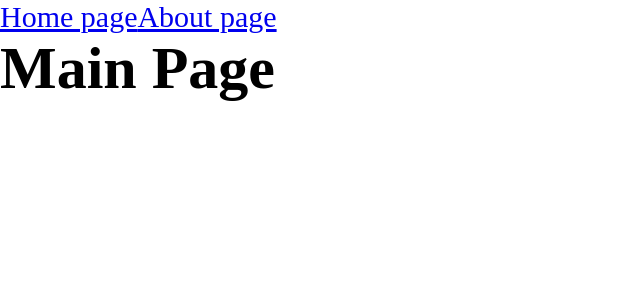
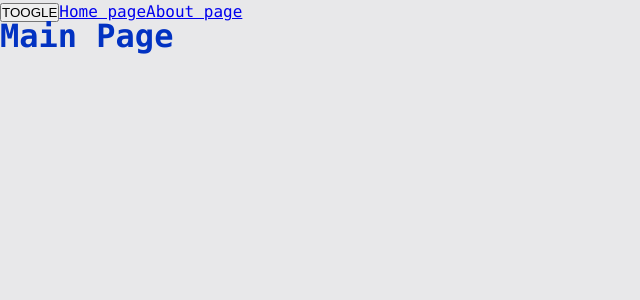
Before and after one commit to shumik323/photo-react, a React app: page / in a window 1280 px wide. Shown: the top 300 px of the page, without its empty margins (0-640 px from the left). Built offline with nearby package versions, Linux system fonts and the light colour scheme; the HTML template or start-up script is replaced by a standard one.

Commit message:
feat: add themes, scss, useThemes

```diff
--- a/src/App.tsx
+++ b/src/App.tsx
@@ -1,12 +1,16 @@
-import React, {Suspense} from 'react';
+import React, {Suspense, useContext, useState} from 'react';
 import {Link, Route, Routes} from 'react-router-dom';
-import './index.scss'
+import './styles/index.scss'
 import {AboutPageAsync} from "./pages/AboutPage/AboutPage.async";
 import {MainPageAsync} from "./pages/MainPage/MainPage.async";
+import {Theme, ThemeContext} from "./theme/ThemeContext";
+import {useTheme} from "./theme/useTheme";
 
 const App = () => {
+const { theme, toggleTheme } = useTheme();
     return (
-        <div className="app">
+        <div className={`app ${theme}`}>
+            <button onClick={toggleTheme}>TOOGLE</button>
             <Link to={'/'}>Home page</Link>
             <Link to={'/about'}>About page</Link>
             <Suspense fallback={<div>Loading...</div>}>
--- a/src/index.tsx
+++ b/src/index.tsx
@@ -1,10 +1,13 @@
 import {render} from 'react-dom';
 import App from "./App";
 import {BrowserRouter} from "react-router-dom";
+import ThemeProvider from "./theme/ThemeProvider";
 
 render (
     <BrowserRouter>
-        <App />
+        <ThemeProvider>
+            <App />
+        </ThemeProvider>
     </BrowserRouter>,
     document.getElementById('root')
 )
--- /dev/null
+++ b/src/styles/index.scss
@@ -0,0 +1,13 @@
+@import "reset";
+@import "variables/global";
+@import "themes/dark";
+@import "themes/normal";
+
+.app {
+  font: var(--font-m);
+
+  background: var(--bg-color);
+  color: var(--primary-color);
+
+  min-height: 100vh;
+}
--- a/src/index.scss
+++ b/src/styles/reset.scss
@@ -3,7 +3,3 @@
   padding: 0;
   box-sizing: border-box;
 }
-
-.app {
-  font-size: 30px;
-}
--- /dev/null
+++ b/src/styles/themes/dark.scss
@@ -0,0 +1,6 @@
+.app.dark {
+  --bg-color: #090949;
+
+  --primary-color: #049604;
+  --secondary-color: #04ff04;
+}
--- /dev/null
+++ b/src/styles/themes/normal.scss
@@ -0,0 +1,6 @@
+.app.light {
+  --bg-color: #e8e8ea;
+
+  --primary-color: #0232c2;
+  --secondary-color: #0449e8;
+}
--- /dev/null
+++ b/src/styles/variables/global.scss
@@ -0,0 +1,11 @@
+:root {
+  --font-family-main: Consolas, 'Times New Roman', Serif;
+
+  --font-size-m: 16px;
+  --font-line-m: 24px;
+  --font-m: var(--font-size-m) / var(--font-line-m) var(--font-family-main);
+
+  --font-size-l: 24px;
+  --font-line-l: 32px;
+  --font-l: var(--font-size-l) / var(--font-line-l) var(--font-family-main);
+}
--- /dev/null
+++ b/src/theme/ThemeContext.ts
@@ -0,0 +1,15 @@
+import {createContext} from "react";
+
+export enum Theme {
+    LIGHT = 'light',
+    DARK = 'dark',
+}
+
+export interface ThemeProps {
+    theme?: Theme,
+    setTheme?: (theme: Theme) => void,
+}
+
+export const ThemeContext = createContext<ThemeProps>({});
+
+export const LOCAL_STORAGE_THEME_KEY = 'theme';
--- /dev/null
+++ b/src/theme/ThemeProvider.tsx
@@ -0,0 +1,21 @@
+import {LOCAL_STORAGE_THEME_KEY, Theme, ThemeContext} from "./ThemeContext";
+import {FC, useMemo, useState} from "react";
+
+const defaultTheme = localStorage.getItem(LOCAL_STORAGE_THEME_KEY) as Theme || Theme.LIGHT
+
+const ThemeProvider: FC = ({children}) => {
+    const [theme, setTheme] = useState<Theme>(defaultTheme);
+
+    const defaultProps = useMemo(() => ({
+        theme: theme,
+        setTheme: setTheme,
+    }), [theme])
+
+    return (
+        <ThemeContext.Provider value={defaultProps}>
+            {children}
+        </ThemeContext.Provider>
+    );
+};
+
+export default ThemeProvider;
--- /dev/null
+++ b/src/theme/useTheme.ts
@@ -0,0 +1,25 @@
+import {LOCAL_STORAGE_THEME_KEY, Theme, ThemeContext} from "./ThemeContext";
+import {useContext} from "react";
+
+export interface UseThemeResult {
+    toggleTheme: () => void;
+    theme: Theme;
+}
+
+export function useTheme(): UseThemeResult {
+    const { theme, setTheme } = useContext(ThemeContext);
+
+    const toggleTheme = () => {
+        const newTheme = theme === Theme.DARK
+            ? Theme.LIGHT
+            : Theme.DARK;
+
+        setTheme(newTheme);
+        localStorage.setItem(LOCAL_STORAGE_THEME_KEY, newTheme);
+    }
+
+    return {
+        theme,
+        toggleTheme
+    }
+}
```
